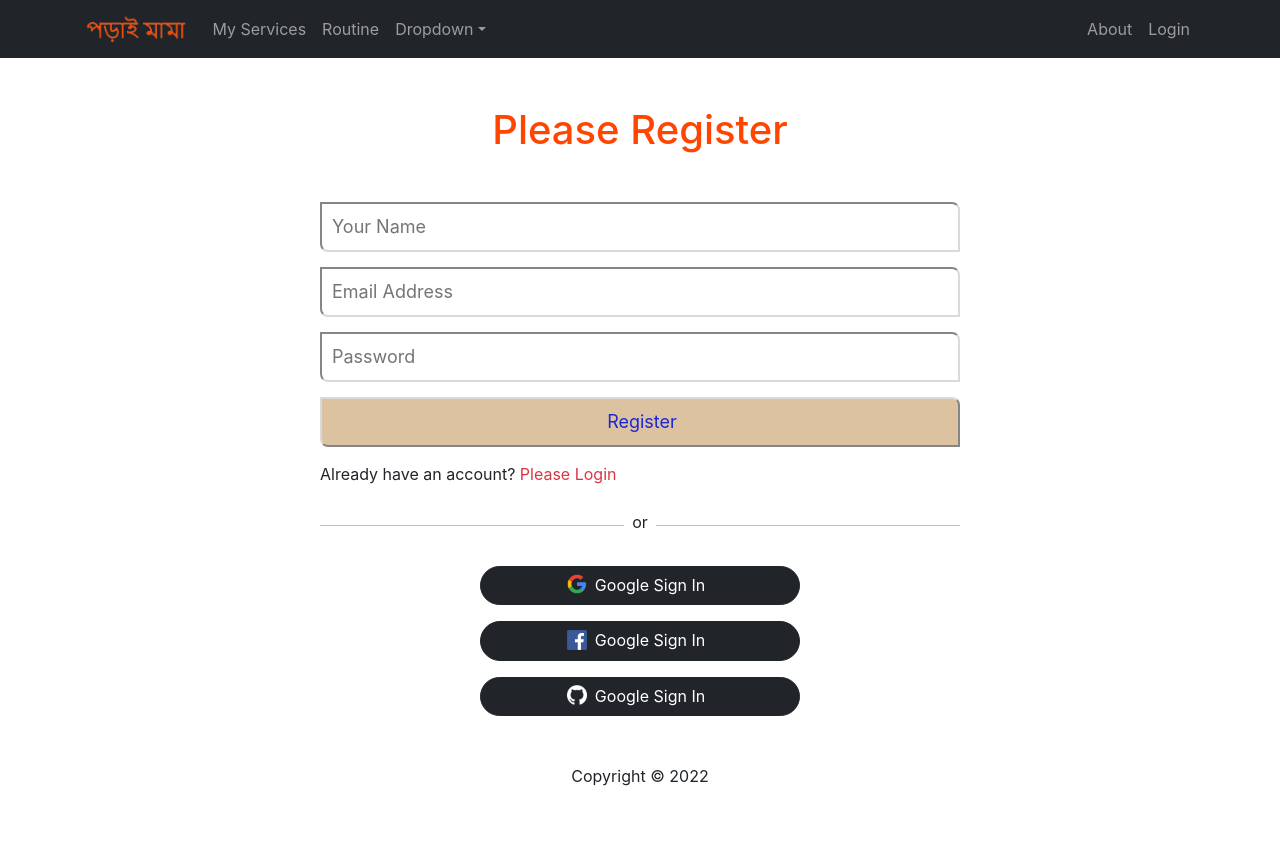
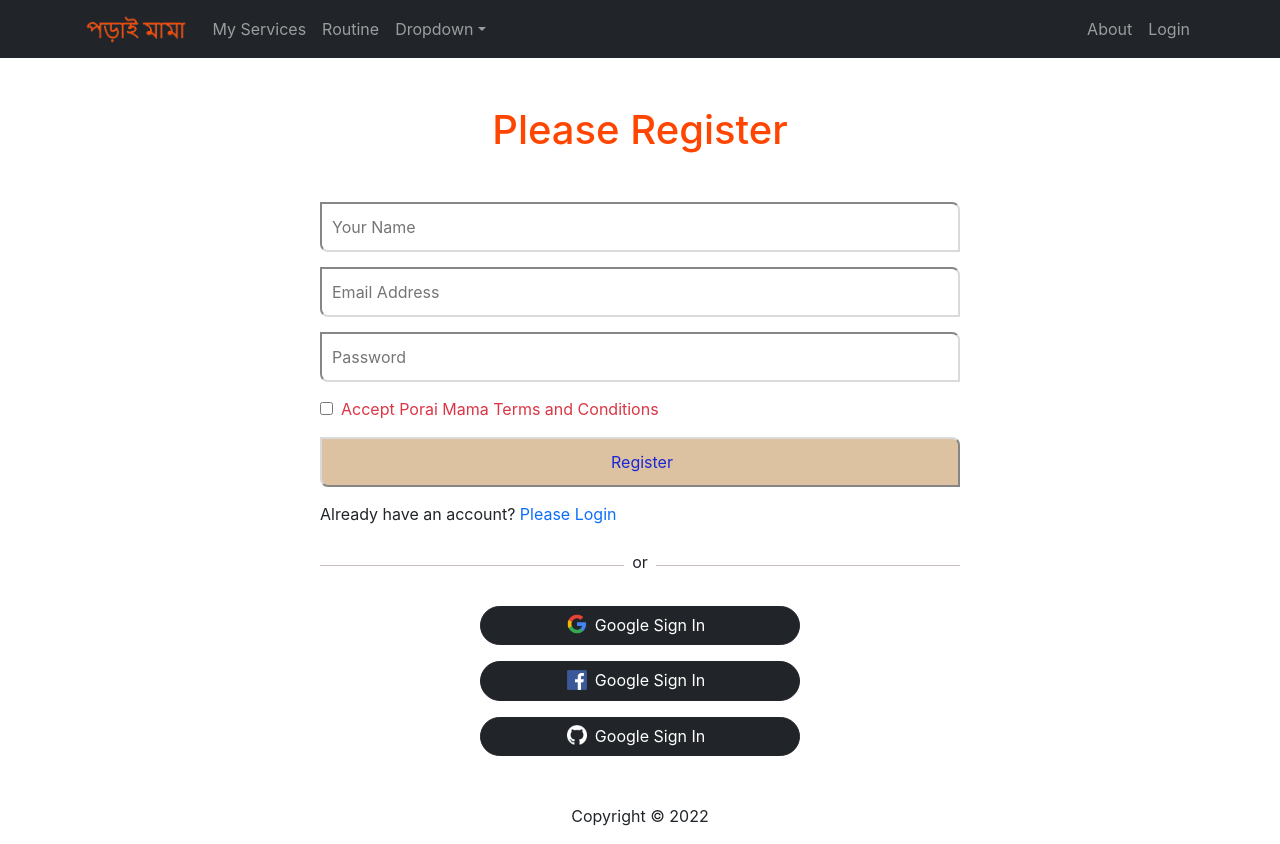
Before and after one commit to MehruzSaif/porai-mama-react-app, a React (Create React App) app: page /register in a window 1280 px wide. Before the commit the page ends 804 px from the top, so only its background shows below. Built offline with nearby package versions, Linux system fonts and the light colour scheme; no server answers; the HTML template or start-up script is replaced by a standard one.

Commit message:
checked box added and customized and conditional rendering added

```diff
--- a/src/Pages/Login/Login/Login.js
+++ b/src/Pages/Login/Login/Login.js
@@ -1,6 +1,7 @@
+import { async } from '@firebase/util';
 import React, { useEffect, useRef } from 'react';
 import { Button, Form } from 'react-bootstrap';
-import { useSignInWithEmailAndPassword } from 'react-firebase-hooks/auth';
+import { useSendPasswordResetEmail, useSignInWithEmailAndPassword } from 'react-firebase-hooks/auth';
 import { Link, useLocation, useNavigate } from 'react-router-dom';
 import auth from '../../../firebase.init';
 import SocialLogin from '../SocialLogin/SocialLogin';
@@ -22,14 +23,14 @@ const Login = () => {
         error,
     ] = useSignInWithEmailAndPassword(auth);
 
+    const [sendPasswordResetEmail, sending] = useSendPasswordResetEmail(auth);
+
     if (user) {
         navigate(from, { replace: true });
     }
 
     if (error) {
-        errorElement = <div>
-            <p className='text-danger'>Error: {error?.message}</p>
-        </div>
+        errorElement = <p className='text-danger'>Error: {error?.message}</p>
     }
 
     const handleSubmit = event => {
@@ -42,6 +43,12 @@ const Login = () => {
 
     const navigateRegister = event => {
         navigate('/register');
+    }
+
+    const resetPassword = async () => {
+        const email = emailRef.current.value;
+        await sendPasswordResetEmail(email);
+        alert('Sent email');
     }
 
     return (
@@ -58,16 +65,17 @@ const Login = () => {
 
                     <Form.Control ref={passwordRef} type="password" placeholder="Enter Password" required />
                 </Form.Group>
-                <Form.Group className="mb-3" controlId="formBasicCheckbox">
-                    <Form.Check type="checkbox" label="Check me out" />
-                </Form.Group>
-                <Button className='mb-3' variant="dark" type="submit">
-                    Submit
+
+                <Button className='mb-3 px-4 mx-auto d-block' variant="dark" type="submit">
+                    Login
                 </Button>
             </Form>
             {errorElement}
 
-            <p>New to পড়াই মামা? <Link to='/register' className='text-danger text-decoration-none' onClick={navigateRegister}>Please Register</Link></p>
+            <p>New to পড়াই মামা? <Link to='/register' className='text-primary text-decoration-none' onClick={navigateRegister}>Please Register</Link></p>
+
+            <p>Forget Password? <Link to='/register' className='text-primary text-decoration-none' onClick={resetPassword}>Reset Password</Link></p>
+
             <SocialLogin></SocialLogin>
         </div>
     );
--- a/src/Pages/Login/Register/Register.css
+++ b/src/Pages/Login/Register/Register.css
@@ -3,7 +3,7 @@
     width: 50%;
 }
 
-.register-form input {
+.register-form input:not([type='checkbox']) {
     display: block;
     width: 100%;
     height: 50px;
@@ -12,6 +12,7 @@
     margin-bottom: 15px;
     border-radius: 0px 8px;
     border-color: rgb(218, 218, 218);
+    font-size: 16px;
 }
 
 .register-title {
--- a/src/Pages/Login/Register/Register.js
+++ b/src/Pages/Login/Register/Register.js
@@ -1,4 +1,4 @@
-import React from 'react';
+import React, { useState } from 'react';
 import { Link, useNavigate } from 'react-router-dom';
 import { useCreateUserWithEmailAndPassword } from 'react-firebase-hooks/auth';
 import './Register.css';
@@ -6,12 +6,13 @@ import auth from '../../../firebase.init';
 import SocialLogin from '../SocialLogin/SocialLogin';
 
 const Register = () => {
+    const [agree, setAgree] = useState(false);
     const [
         createUserWithEmailAndPassword,
         user,
         loading,
         error,
-    ] = useCreateUserWithEmailAndPassword(auth);
+    ] = useCreateUserWithEmailAndPassword(auth, { sendEmailVerification: true });
     const navigate = useNavigate();
 
     const navigateLogin = () => {
@@ -24,8 +25,11 @@ const Register = () => {
         const name = event.target.name.value;
         const email = event.target.email.value;
         const password = event.target.password.value;
+        const agree = event.target.terms.checked;
 
-        createUserWithEmailAndPassword(email, password);
+        if (agree) {
+            createUserWithEmailAndPassword(email, password);
+        }
     }
 
     return (
@@ -37,10 +41,20 @@ const Register = () => {
                 <input type="email" name="email" id="1" placeholder='Email Address' required />
 
                 <input type="password" name="password" id="2" placeholder='Password' required />
-                <input className='register-btn' type="submit" value="Register" />
+
+                <input onClick={() => setAgree(!agree)} type="checkbox" name="terms" id="terms" />
+
+                {/* <label className={agree ? 'ps-2' : 'ps-2 text-danger'} htmlFor="terms">Accept Porai Mama Terms and Conditions</label> */}
+                <label className={`ps-2 ${agree ? '' : 'text-danger'}`} htmlFor="terms">Accept Porai Mama Terms and Conditions</label>
+
+                <input
+                    disabled={!agree}
+                    className='register-btn mt-3'
+                    type="submit"
+                    value="Register" />
             </form>
 
-            <p>Already have an account? <Link to='/login' className='text-danger text-decoration-none' onClick={navigateLogin}>Please Login</Link></p>
+            <p>Already have an account? <Link to='/login' className='text-primary text-decoration-none' onClick={navigateLogin}>Please Login</Link></p>
             <SocialLogin></SocialLogin>
         </div>
     );
--- a/src/Pages/Login/SocialLogin/SocialLogin.js
+++ b/src/Pages/Login/SocialLogin/SocialLogin.js
@@ -14,9 +14,7 @@ const SocialLogin = () => {
     let errorElement;
 
     if (error || error1) {
-        errorElement = <div>
-            <p className='text-danger'>Error: {error?.message} {error1?.message}</p>
-        </div>
+        errorElement = <p className='text-danger'>Error: {error?.message} {error1?.message}</p>
     }
 
     if (user || user1) {
```
